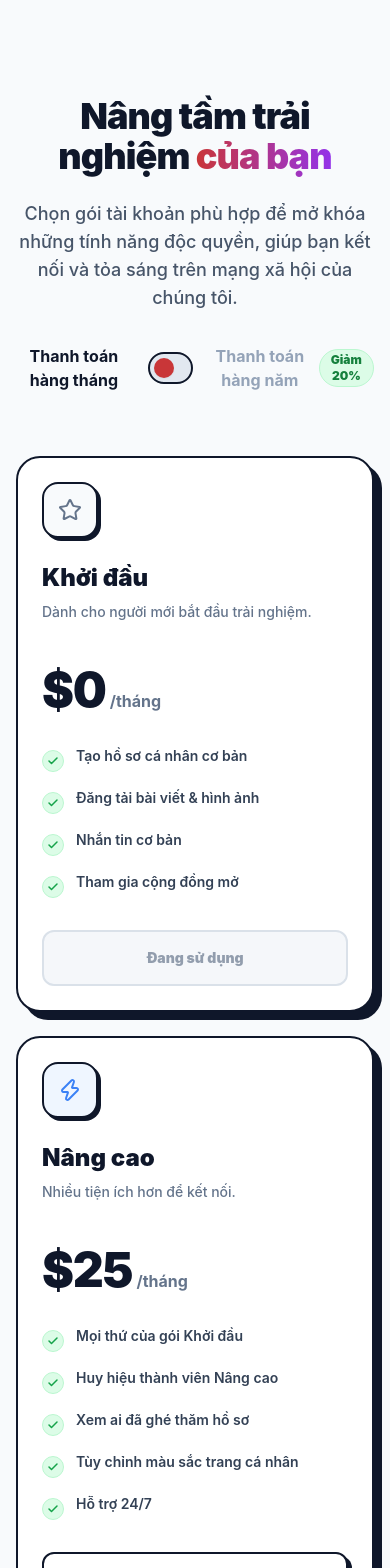
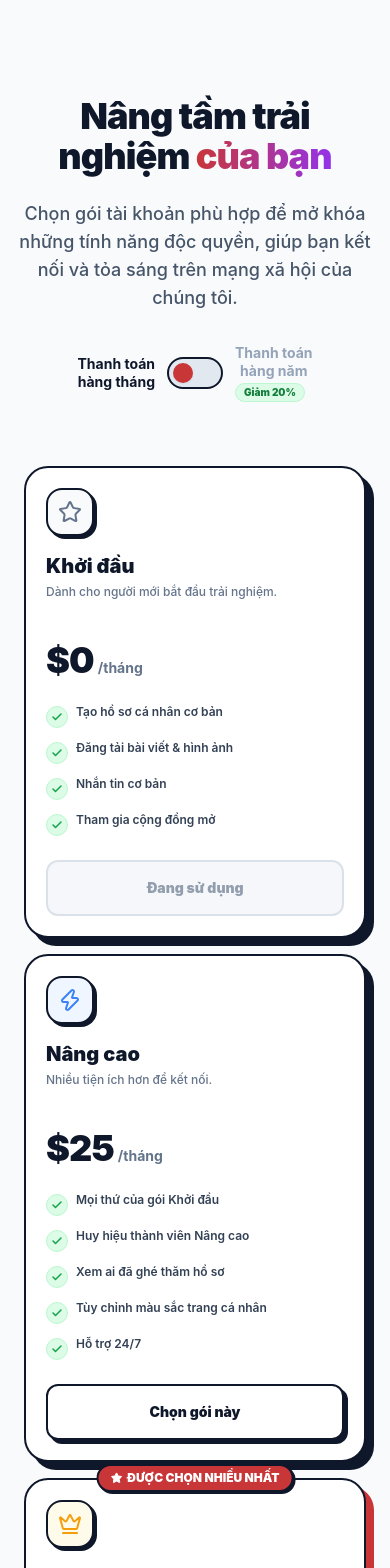
Before and after one commit to thienphu53290-lgtm/Club_trai_nghiem_mxh_thu_nho, a React (Vite) app in the folder frontend/: page /pricing in a window 390 px wide. Shown: the top 1568 px of the page. Built offline with nearby package versions, Linux system fonts and the light colour scheme; no server answers.

Commit message:
sua giao dien goi

```diff
--- a/frontend/src/pages/Pricing/Pricing.jsx
+++ b/frontend/src/pages/Pricing/Pricing.jsx
@@ -96,31 +96,33 @@ const Pricing = () => {
           </p>
 
           {/* Billing Toggle */}
-          <div className="flex items-center justify-center gap-4 mt-8">
-            <span className={`font-bold ${!isAnnual ? 'text-slate-900' : 'text-slate-400'}`}>Thanh toán hàng tháng</span>
+          <div className="flex items-center justify-center gap-3 sm:gap-4 mt-8 px-2">
+            <span className={`font-bold text-sm sm:text-base text-right leading-tight flex-1 sm:flex-none ${!isAnnual ? 'text-slate-900' : 'text-slate-400'}`}>
+              Thanh toán<br className="sm:hidden"/> hàng tháng
+            </span>
             <button
               onClick={() => setIsAnnual(!isAnnual)}
-              className="relative w-16 h-8 bg-slate-200 border-2 border-[#0f172a] rounded-full p-1 transition-colors duration-300 ease-in-out focus:outline-none"
+              className="relative w-14 h-8 sm:w-16 sm:h-8 bg-slate-200 border-2 border-[#0f172a] rounded-full p-1 shrink-0 transition-colors duration-300 ease-in-out focus:outline-none"
             >
               <div
-                className={`absolute left-1 top-1 w-5 h-5 bg-[#c93638] rounded-full transition-transform duration-300 ease-in-out flex items-center justify-center shadow-sm ${isAnnual ? 'translate-x-8 bg-purple-600' : ''}`}
+                className={`absolute left-1 top-1 w-5 h-5 bg-[#c93638] rounded-full transition-transform duration-300 ease-in-out shadow-sm ${isAnnual ? 'translate-x-6 sm:translate-x-8 bg-purple-600' : ''}`}
               />
             </button>
-            <span className={`font-bold flex items-center gap-2 ${isAnnual ? 'text-slate-900' : 'text-slate-400'}`}>
-              Thanh toán hàng năm
-              <span className="bg-green-100 text-green-700 text-xs font-black px-2 py-0.5 rounded-full border border-green-200">
+            <div className={`font-bold text-sm sm:text-base leading-tight flex flex-col sm:flex-row items-start sm:items-center gap-1 sm:gap-2 flex-1 sm:flex-none ${isAnnual ? 'text-slate-900' : 'text-slate-400'}`}>
+              <span>Thanh toán<br className="sm:hidden"/> hàng năm</span>
+              <span className="bg-green-100 text-green-700 text-[10px] sm:text-xs font-black px-2 py-0.5 rounded-full border border-green-200 whitespace-nowrap w-fit">
                 Giảm 20%
               </span>
-            </span>
+            </div>
           </div>
         </div>
 
         {/* Pricing Cards */}
-        <div className="grid grid-cols-1 md:grid-cols-2 lg:grid-cols-4 gap-6 lg:gap-8 max-w-7xl mx-auto">
+        <div className="grid grid-cols-1 md:grid-cols-2 lg:grid-cols-4 gap-4 sm:gap-6 lg:gap-8 max-w-7xl mx-auto px-2 sm:px-0">
           {plans.map((plan) => (
             <div
               key={plan.id}
-              className={`relative bg-white rounded-3xl border-2 border-[#0f172a] p-6 lg:p-8 flex flex-col transition-all duration-300 hover:-translate-y-2 group
+              className={`relative bg-white rounded-3xl border-2 border-[#0f172a] p-5 sm:p-6 lg:p-8 flex flex-col transition-all duration-300 hover:-translate-y-2 group
                 ${plan.popular
                   ? 'shadow-[8px_8px_0px_0px_rgba(201,54,56,1)] hover:shadow-[12px_12px_0px_0px_rgba(201,54,56,1)] hover:border-[#c93638]'
                   : 'shadow-[8px_8px_0px_0px_rgba(15,23,42,1)] hover:shadow-[12px_12px_0px_0px_rgba(15,23,42,1)]'
@@ -128,25 +130,25 @@ const Pricing = () => {
               `}
             >
               {plan.popular && (
-                <div className="absolute -top-5 left-1/2 -translate-x-1/2 bg-[#c93638] text-white px-4 py-1.5 rounded-full font-black text-sm border-2 border-[#0f172a] flex items-center gap-1.5 whitespace-nowrap shadow-[2px_2px_0px_0px_rgba(15,23,42,1)]">
-                  <Star size={14} className="fill-white" /> ĐƯỢC CHỌN NHIỀU NHẤT
+                <div className="absolute -top-4 sm:-top-5 left-1/2 -translate-x-1/2 bg-[#c93638] text-white px-3 sm:px-4 py-1 sm:py-1.5 rounded-full font-black text-xs sm:text-sm border-2 border-[#0f172a] flex items-center gap-1 sm:gap-1.5 whitespace-nowrap shadow-[2px_2px_0px_0px_rgba(15,23,42,1)]">
+                  <Star size={12} className="fill-white sm:w-[14px] sm:h-[14px]" /> ĐƯỢC CHỌN NHIỀU NHẤT
                 </div>
               )}
 
-              <div className="mb-6">
-                <div className={`w-14 h-14 rounded-2xl border-2 border-[#0f172a] flex items-center justify-center mb-6 shadow-[3px_3px_0px_0px_rgba(15,23,42,1)] group-hover:scale-110 transition-transform bg-${plan.color}-50`}>
+              <div className="mb-4 sm:mb-6">
+                <div className={`w-12 h-12 sm:w-14 sm:h-14 rounded-2xl border-2 border-[#0f172a] flex items-center justify-center mb-4 sm:mb-6 shadow-[3px_3px_0px_0px_rgba(15,23,42,1)] group-hover:scale-110 transition-transform bg-${plan.color}-50`}>
                   {plan.icon}
                 </div>
-                <h3 className="text-2xl font-black text-slate-900 mb-2">{plan.name}</h3>
-                <p className="text-slate-500 font-medium text-sm h-10">{plan.description}</p>
+                <h3 className="text-xl sm:text-2xl font-black text-slate-900 mb-1 sm:mb-2">{plan.name}</h3>
+                <p className="text-slate-500 font-medium text-xs sm:text-sm min-h-[2.5rem]">{plan.description}</p>
               </div>
 
-              <div className="mb-8">
+              <div className="mb-6 sm:mb-8">
                 <div className="flex items-baseline gap-1">
-                  <span className="text-5xl font-black text-slate-900 tracking-tight">
+                  <span className="text-4xl sm:text-5xl font-black text-slate-900 tracking-tight">
                     ${isAnnual ? Math.round(plan.price * 0.8) : plan.price}
                   </span>
-                  <span className="text-slate-500 font-bold">/tháng</span>
+                  <span className="text-slate-500 font-bold text-sm sm:text-base">/tháng</span>
                 </div>
                 {isAnnual && plan.price !== '0' && (
                   <p className="text-green-600 text-sm font-bold mt-1">
@@ -155,13 +157,13 @@ const Pricing = () => {
                 )}
               </div>
 
-              <ul className="flex-1 space-y-4 mb-8">
+              <ul className="flex-1 space-y-3 sm:space-y-4 mb-6 sm:mb-8">
                 {plan.features.map((feature, idx) => (
-                  <li key={idx} className="flex items-start gap-3">
-                    <div className="mt-1 bg-green-100 p-1 rounded-full border border-green-200 shrink-0">
+                  <li key={idx} className="flex items-start gap-2 sm:gap-3">
+                    <div className="mt-0.5 sm:mt-1 bg-green-100 p-1 rounded-full border border-green-200 shrink-0">
                       <Check size={12} className="text-green-600 stroke-[3]" />
                     </div>
-                    <span className="text-slate-700 font-semibold text-sm">{feature}</span>
+                    <span className="text-slate-700 font-semibold text-xs sm:text-sm">{feature}</span>
                   </li>
                 ))}
               </ul>
```
